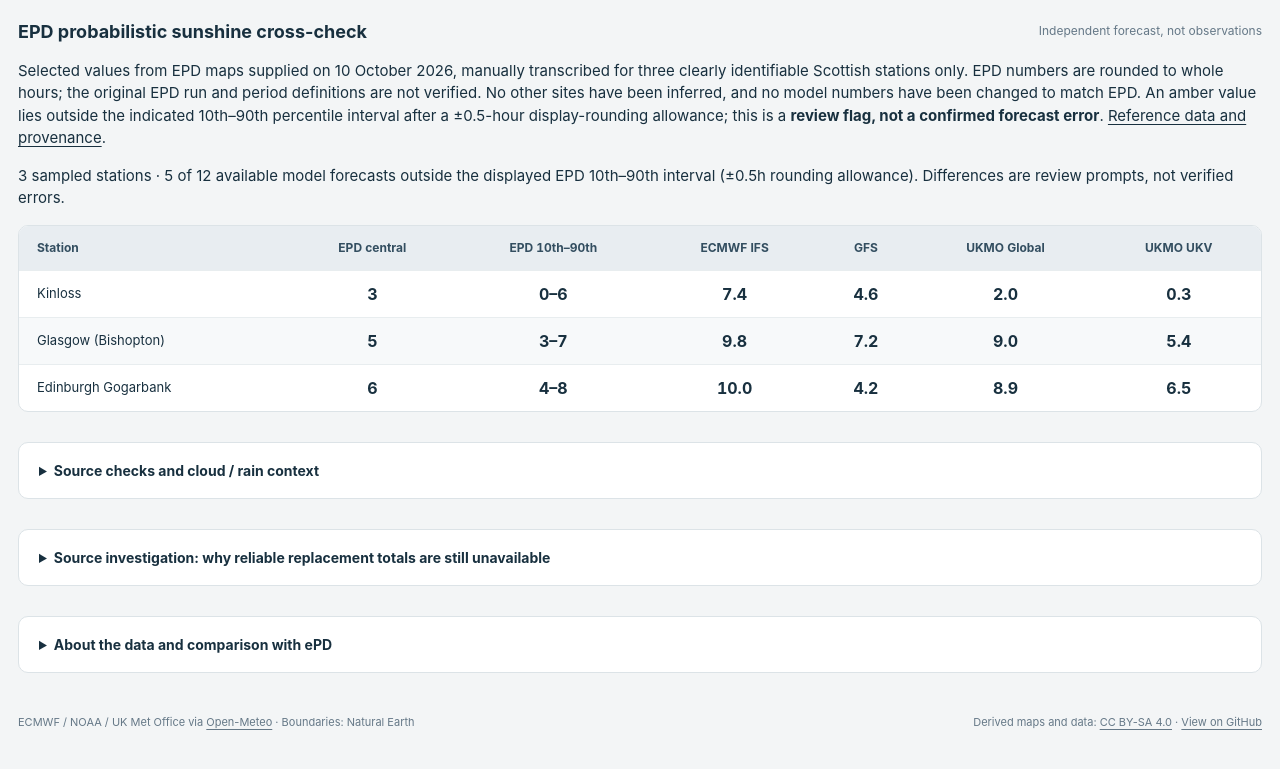
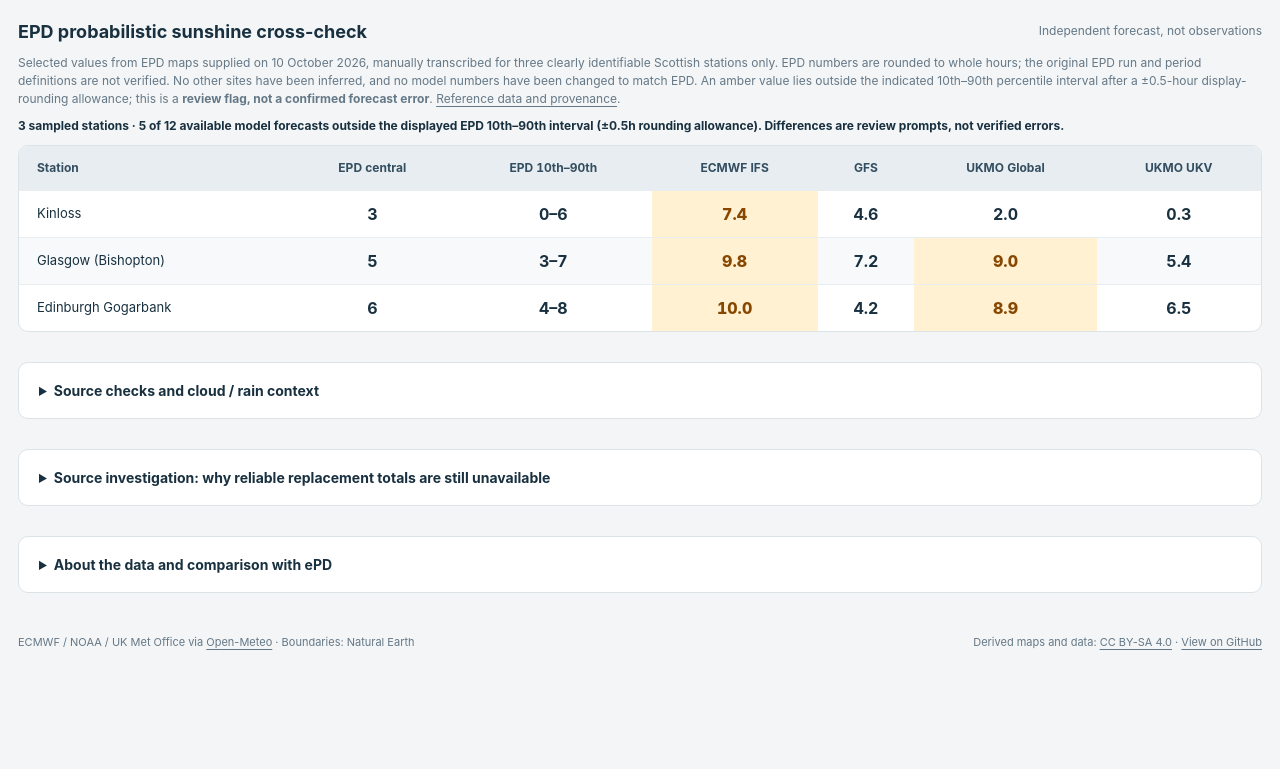
Before and after one commit to matthewhugo81-arch/sunshine-comparison, a plain HTML site: page index.html in a window 1280 px wide. Shown: the part 1766-2535 px from the top of the page. After the commit the page ends 2455 px from the top, so only its background shows below. Drawn offline with Linux system fonts and the light colour scheme.

Commit message:
Present EPD percentile reference and comparison diagnostics clearly

```diff
--- a/styles.css
+++ b/styles.css
@@ -67,3 +67,9 @@ td.check-reason{white-space:normal;min-width:240px;max-width:470px;font-size:12p
   th,td{padding:8px 11px}
 }
 @media print{.masthead{background:white;color:var(--ink)}.toolbar,.download,.method{display:none}.shell{width:100%}.map-card{break-inside:avoid}.maps{gap:12px}.footer{font-size:8px}.period-pill{color:var(--ink)}.table-section{break-before:page}}
+
+/* Provisional EPD reference: an amber cell is a comparison prompt, never a correction. */
+.epd-note{font-size:12px;line-height:1.5;color:var(--muted);margin:0 0 9px}
+.epd-summary{font-size:12px;font-weight:650;margin:0 0 10px;color:var(--ink)}
+td.epd-outside{background:#fff1d2;color:#874700;font-weight:800}
+#epd-comparison[hidden]{display:none}
```
